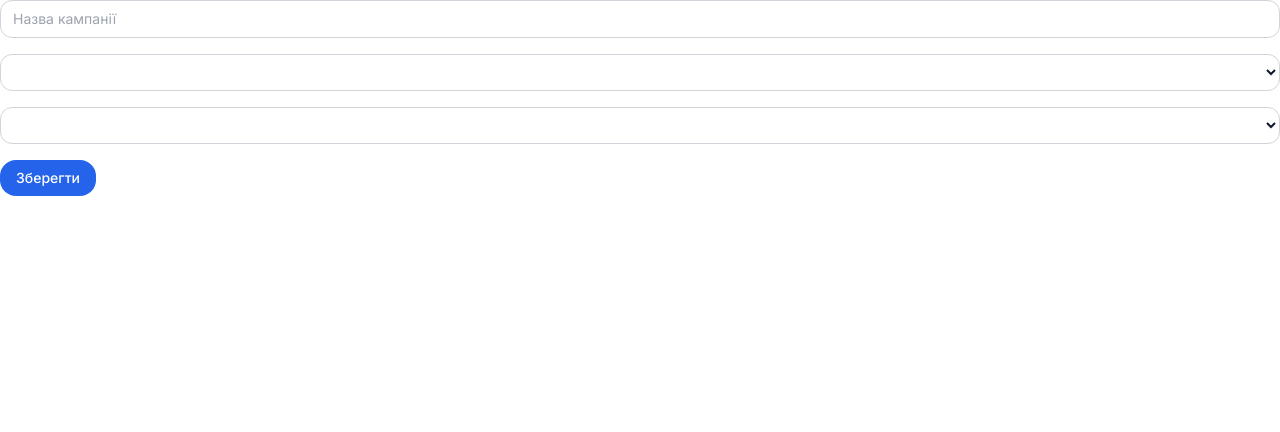
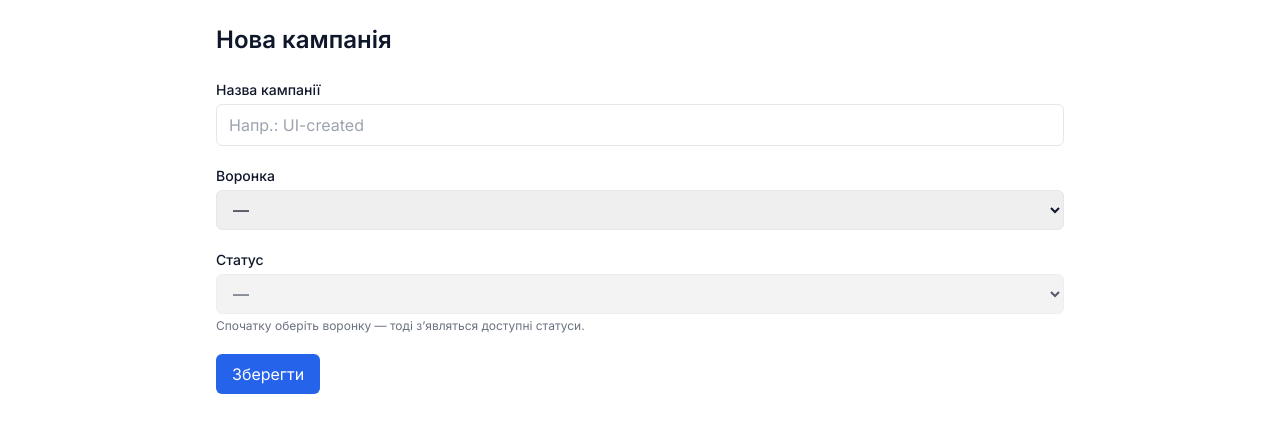
Before and after one commit to yurashko-ux/P-3-0, a Next.js app in the folder web/: page /admin/campaigns/new in a window 1280 px wide. Shown: the top 432 px of the page. Built offline with nearby package versions, Linux system fonts and the light colour scheme.

Commit message:
Update page.tsx

```diff
--- a/web/app/(admin)/admin/campaigns/new/page.tsx
+++ b/web/app/(admin)/admin/campaigns/new/page.tsx
@@ -1,57 +1,121 @@
+// web/app/(admin)/admin/campaigns/new/page.tsx
 'use client';
 
-import { useState } from 'react';
+import React, { useMemo, useState } from "react";
+import { useRouter } from "next/navigation";
+import { PIPELINES, statusesForPipeline } from "@/lib/lookups";
 
 export default function NewCampaignPage() {
-  const [pipelineId, setPipelineId] = useState('');
-  const [statusId, setStatusId] = useState('');
-  const [pipelineName, setPipelineName] = useState('');
-  const [statusName, setStatusName] = useState('');
+  const router = useRouter();
+  const [name, setName] = useState("");
+  const [pipeline, setPipeline] = useState<string>("");
+  const [status, setStatus] = useState<string>("");
+  const [saving, setSaving] = useState(false);
+  const [error, setError] = useState<string>("");
 
-  // ...ваші інші стейти (назва, v1, v2, expire тощо)
+  const statusOptions = useMemo(() => statusesForPipeline(pipeline), [pipeline]);
+
+  async function onSubmit(e: React.FormEvent) {
+    e.preventDefault();
+    setError("");
+    if (!name.trim()) {
+      setError("Вкажіть назву кампанії");
+      return;
+    }
+    setSaving(true);
+    try {
+      const res = await fetch("/api/campaigns", {
+        method: "POST",
+        headers: { "content-type": "application/json" },
+        body: JSON.stringify({
+          name: name.trim(),
+          base: { pipeline: pipeline || undefined, status: status || undefined },
+        }),
+      });
+      const data = await res.json();
+      if (!res.ok || !data?.ok) {
+        throw new Error(data?.error || "Помилка збереження");
+      }
+      // назад у список
+      router.push("/admin/campaigns");
+      router.refresh?.();
+    } catch (err: any) {
+      setError(err?.message || "Помилка збереження");
+    } finally {
+      setSaving(false);
+    }
+  }
 
   return (
-    <form action="/api/campaigns" method="post" className="space-y-4">
-      {/* Назва */}
-      <input name="name" placeholder="Назва кампанії" className="input" />
+    <div className="mx-auto max-w-4xl p-6">
+      <h1 className="text-2xl font-semibold mb-6">Нова кампанія</h1>
 
-      {/* Базова воронка */}
+      <form onSubmit={onSubmit} className="space-y-5">
+        <div>
+          <label className="block text-sm font-medium mb-1">Назва кампанії</label>
+          <input
+            className="w-full rounded-md border px-3 py-2"
+            placeholder="Напр.: UI-created"
+            value={name}
+            onChange={(e) => setName(e.target.value)}
+          />
+        </div>
+
+        <div>
+          <label className="block text-sm font-medium mb-1">Воронка</label>
           <select
-        name="basePipelineId"
-        value={pipelineId}
+            className="w-full rounded-md border px-3 py-2"
+            value={pipeline}
             onChange={(e) => {
-          setPipelineId(e.target.value);
-          const label = e.target.selectedOptions[0]?.text ?? '';
-          setPipelineName(label);
+              const p = e.target.value;
+              setPipeline(p);
+              // якщо змінюємо воронку і поточний статус їй не належить — скинемо
+              if (!statusesForPipeline(p).some(s => s.id === status)) {
+                setStatus("");
+              }
             }}
-        className="select"
-        required
           >
-        {/* тут ваші <option value="ID">Назва воронки</option> */}
+            <option value="">—</option>
+            {PIPELINES.map(p => (
+              <option key={p.id} value={p.id}>{p.name}</option>
+            ))}
           </select>
+        </div>
 
-      {/* Базовий статус */}
+        <div>
+          <label className="block text-sm font-medium mb-1">Статус</label>
           <select
-        name="baseStatusId"
-        value={statusId}
-        onChange={(e) => {
-          setStatusId(e.target.value);
-          const label = e.target.selectedOptions[0]?.text ?? '';
-          setStatusName(label);
-        }}
-        className="select"
-        required
+            className="w-full rounded-md border px-3 py-2"
+            value={status}
+            onChange={(e) => setStatus(e.target.value)}
+            disabled={!pipeline}
           >
-        {/* тут ваші <option value="ID">Назва статусу</option> */}
+            <option value="">—</option>
+            {statusOptions.map(s => (
+              <option key={s.id} value={s.id}>{s.name}</option>
+            ))}
           </select>
+          {!pipeline && (
+            <p className="text-xs text-gray-500 mt-1">
+              Спочатку оберіть воронку — тоді зʼявляться доступні статуси.
+            </p>
+          )}
+        </div>
 
-      {/* приховані поля з назвами — підуть у POST */}
-      <input type="hidden" name="basePipelineName" value={pipelineName} />
-      <input type="hidden" name="baseStatusName" value={statusName} />
+        {error && (
+          <div className="rounded-md border border-red-300 bg-red-50 text-red-700 px-3 py-2">
+            {error}
+          </div>
+        )}
 
-      {/* решта ваших полів (v1/v2/expire тощо) */}
-
-      <button type="submit" className="btn btn-primary">Зберегти</button>
+        <button
+          type="submit"
+          disabled={saving}
+          className="inline-flex items-center rounded-md bg-blue-600 px-4 py-2 text-white disabled:opacity-60"
+        >
+          {saving ? "Збереження..." : "Зберегти"}
+        </button>
       </form>
+    </div>
   );
 }
```
Lines whose indentation alone changed are shown as unchanged.
